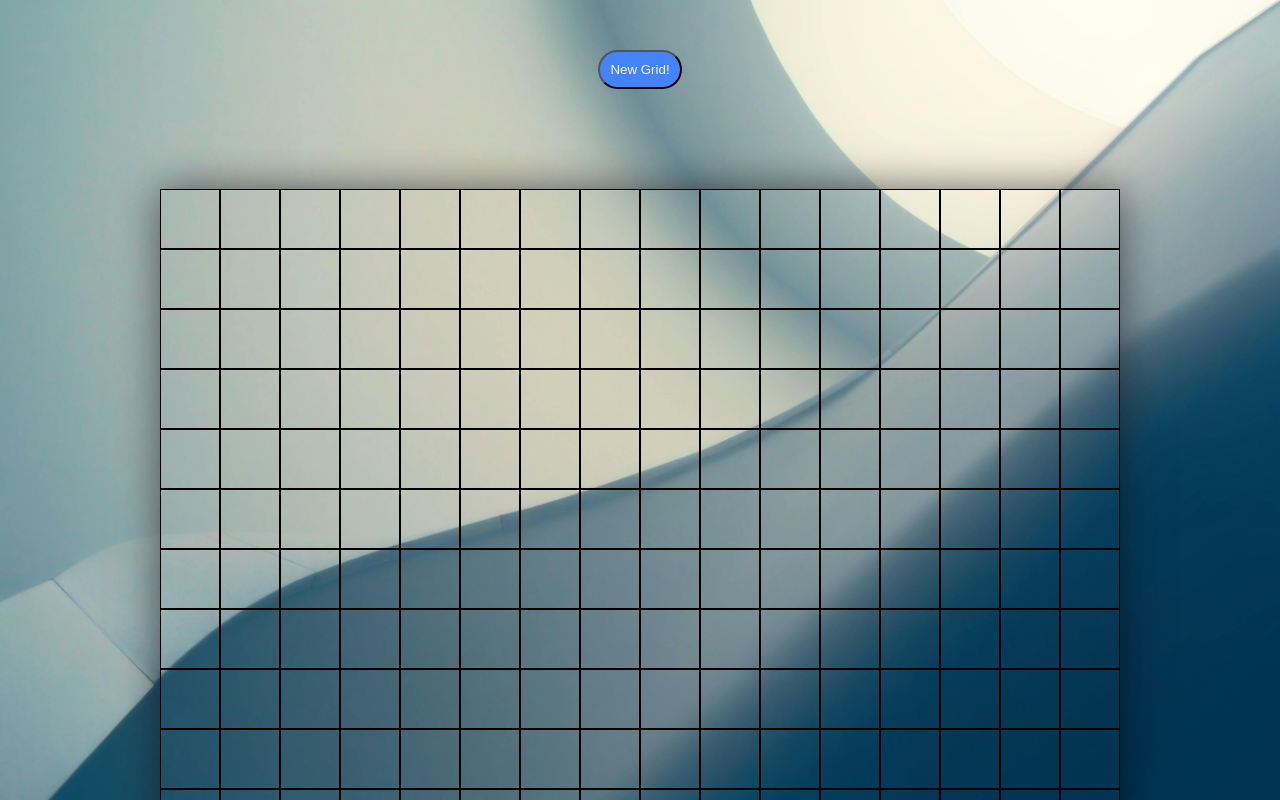
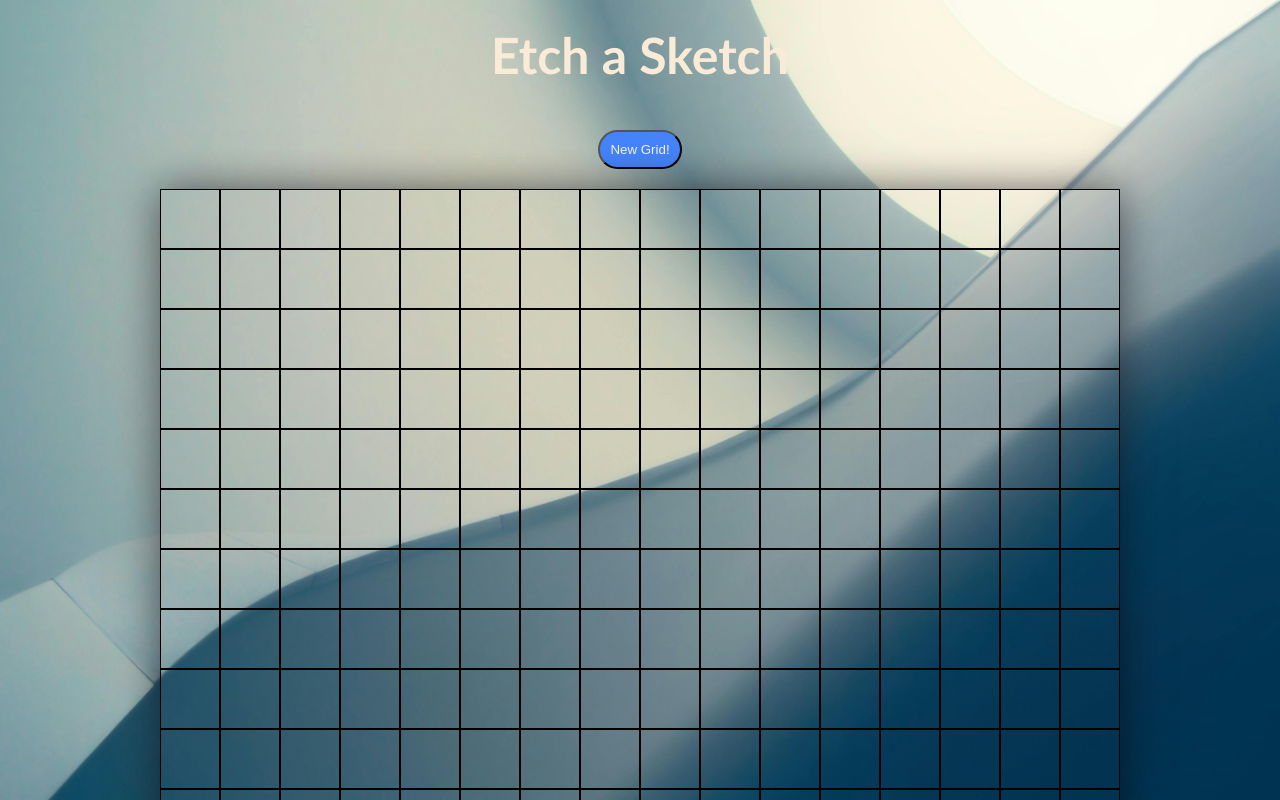
Before and after one commit to Mohamedeid106/Etch-a-Sketch, a plain HTML site: page index.html in a window 1280 px wide. Shown: the top 800 px of the page. Drawn offline with Linux system fonts and the light colour scheme.

Commit message:
Add the main word and it's style

```diff
--- a/index.html
+++ b/index.html
@@ -8,6 +8,7 @@
     <title>Etch a Sketch</title>
 </head>
 <body>
+    <h1>Etch a Sketch</h1>
     <button class="new-grid">New Grid!</button>
     <div class="container"></div>
 </body>
--- a/main.css
+++ b/main.css
@@ -18,6 +18,14 @@ body {
     margin: 0 auto;
 }
 
+h1 {
+    margin: 25px 0;
+    font-size: 50px;
+    font-family: 'Gill Sans', 'Gill Sans MT', Calibri, 'Trebuchet MS', sans-serif;
+    font-weight: 900;
+    color: antiquewhite;
+}
+
 .container {
     height: 960px;
     width: 960px;
@@ -26,7 +34,7 @@ body {
     justify-content: center;
     align-items: center;
     position: relative;
-    margin: 50px 0;
+    margin: 0 0 50px 0;
     box-shadow: 0 0 40px rgba(8,7,16,0.6);
 }
 
@@ -44,7 +52,7 @@ body {
 .new-grid {
     width: fit-content;
     padding: 10px 10px;
-    margin: 50px 0;
+    margin: 20px 0;
     border-radius: 25px;
     color: whitesmoke;
     background-color: rgb(68, 132, 250);
```
